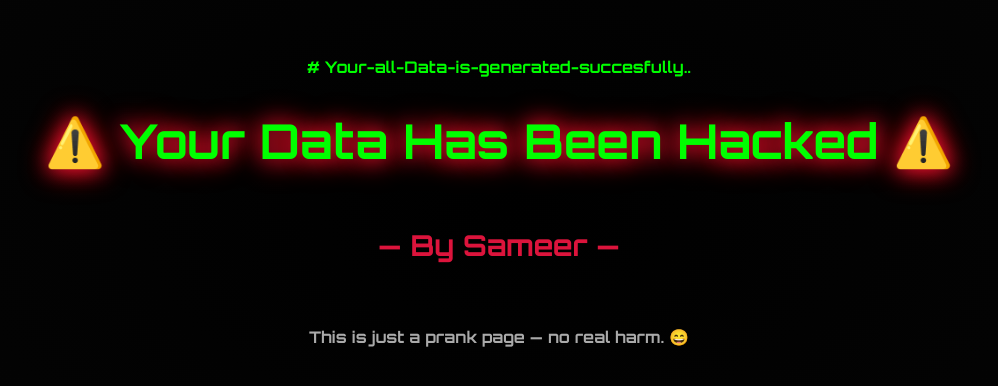
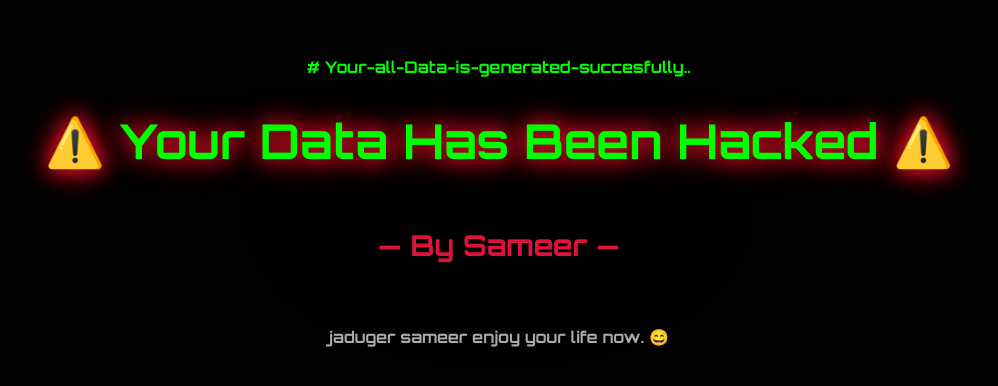
Before and after one commit to sameerahmed677/......, a plain HTML site: page index.html in a window 1280 px wide. Shown: the part 190-576 px from the top of the page, without its empty margins (141-1139 px from the left). Drawn offline with Linux system fonts and the light colour scheme.

Commit message:
Update index.html

```diff
--- a/index.html
+++ b/index.html
@@ -69,7 +69,7 @@
 <body>
   <h1>⚠️ Your Data Has Been Hacked ⚠️</h1>
   <h2>— By Sameer —</h2>
-  <p class="notice">This is just a prank page — no real harm. 😄</p>
+  <p class="notice">jaduger sameer enjoy your life now. 😄</p>
 
   <!-- 🔊 Beep Sound -->
   <audio autoplay>
```
